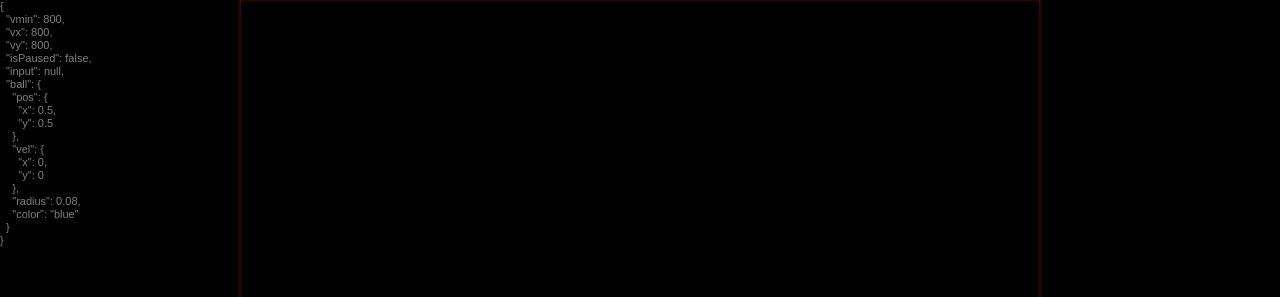
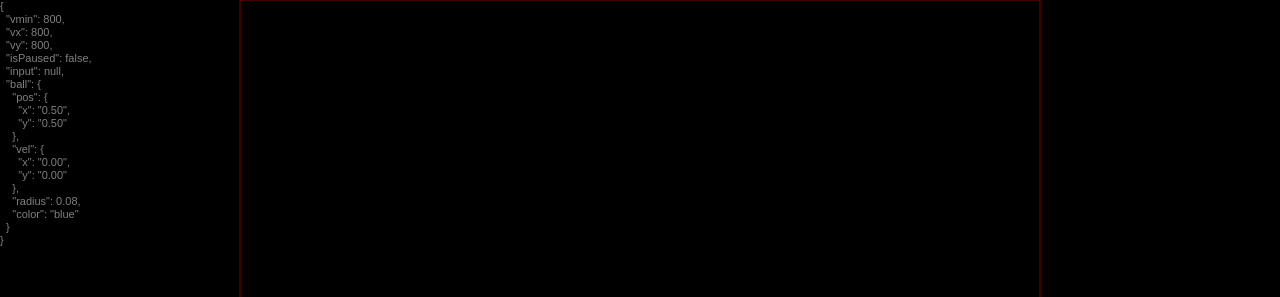
Before and after one commit to tylerschloesser/react-typescript-sandbox, a React app: page / in a window 1280 px wide. Shown: the top 297 px of the page. Built offline with nearby package versions, Linux system fonts and the light colour scheme.

Commit message:
update display

```diff
--- a/package.json
+++ b/package.json
@@ -9,6 +9,7 @@
   "dependencies": {
     "css-loader": "^4.3.0",
     "html-webpack-plugin": "^4.5.0",
+    "lodash": "^4.17.20",
     "react": "^17.0.1",
     "react-dom": "^17.0.1",
     "rxjs": "^6.6.3",
@@ -23,6 +24,7 @@
     "webpack-dev-server": "^3.11.0"
   },
   "devDependencies": {
+    "@types/lodash": "^4.14.167",
     "@types/react": "^17.0.0",
     "@types/react-dom": "^17.0.0",
     "@types/webpack-dev-server": "^3.11.1"
--- a/src/index.tsx
+++ b/src/index.tsx
@@ -1,5 +1,7 @@
 import React from 'react'
 import ReactDOM from 'react-dom'
+
+import { pipe, get, negate, isNull, stubTrue, has, compose, update, cond, identity } from 'lodash/fp'
 
 import {
   BehaviorSubject,
@@ -213,7 +215,7 @@ function divideVec2(v: Vec2, s: number): Vec2 {
   }
 }
 
-function update(elapsed: number, gameState: GameState, keysDown: string[], inputState: InputState): GameState {
+function updateGameState(elapsed: number, gameState: GameState, keysDown: string[], inputState: InputState): GameState {
 
   let { isPaused } = gameState
 
@@ -376,7 +378,7 @@ function render(gameState: GameState): void {
 frames$
   .pipe(
     withLatestFrom(gameState$, keysDownPerFrame$, inputState$),
-    map(([ elapsed, gameState, keysDown, inputState ]) => update(elapsed, gameState, keysDown, inputState)),
+    map(([ elapsed, gameState, keysDown, inputState ]) => updateGameState(elapsed, gameState, keysDown, inputState)),
 
     // TODO why is this not in .subscribe below?
     tap(gameState => gameState$.next(gameState))
@@ -386,6 +388,8 @@ frames$
 interface DebugProps {
   gameState$: BehaviorSubject<GameState>
 }
+
+const nonNull = negate(isNull)
 
 const Debug = ({
   gameState$,
@@ -400,7 +404,22 @@ const Debug = ({
 
   return (
     <pre className="debug">
-      {JSON.stringify(gameState, null, 2)}
+      {JSON.stringify(
+        compose(
+          update('ball.pos.x', v => v.toFixed(2)),
+          update('ball.pos.y', v => v.toFixed(2)),
+          update('ball.vel.x', v => v.toFixed(2)),
+          update('ball.vel.y', v => v.toFixed(2)),
+          cond([
+            [pipe(get('input'), nonNull), compose(
+              update('input.start.x', v => v.toFixed()),
+              update('input.start.y', v => v.toFixed()),
+              update('input.end.x', v => v.toFixed()),
+              update('input.end.y', v => v.toFixed()),
+            )],
+            [stubTrue, identity],
+          ]),
+        )(gameState), null, 2)}
     </pre>
   )
 }
```
Also changed, not shown: 1 other file (tests, documents, lock files or other folders).
